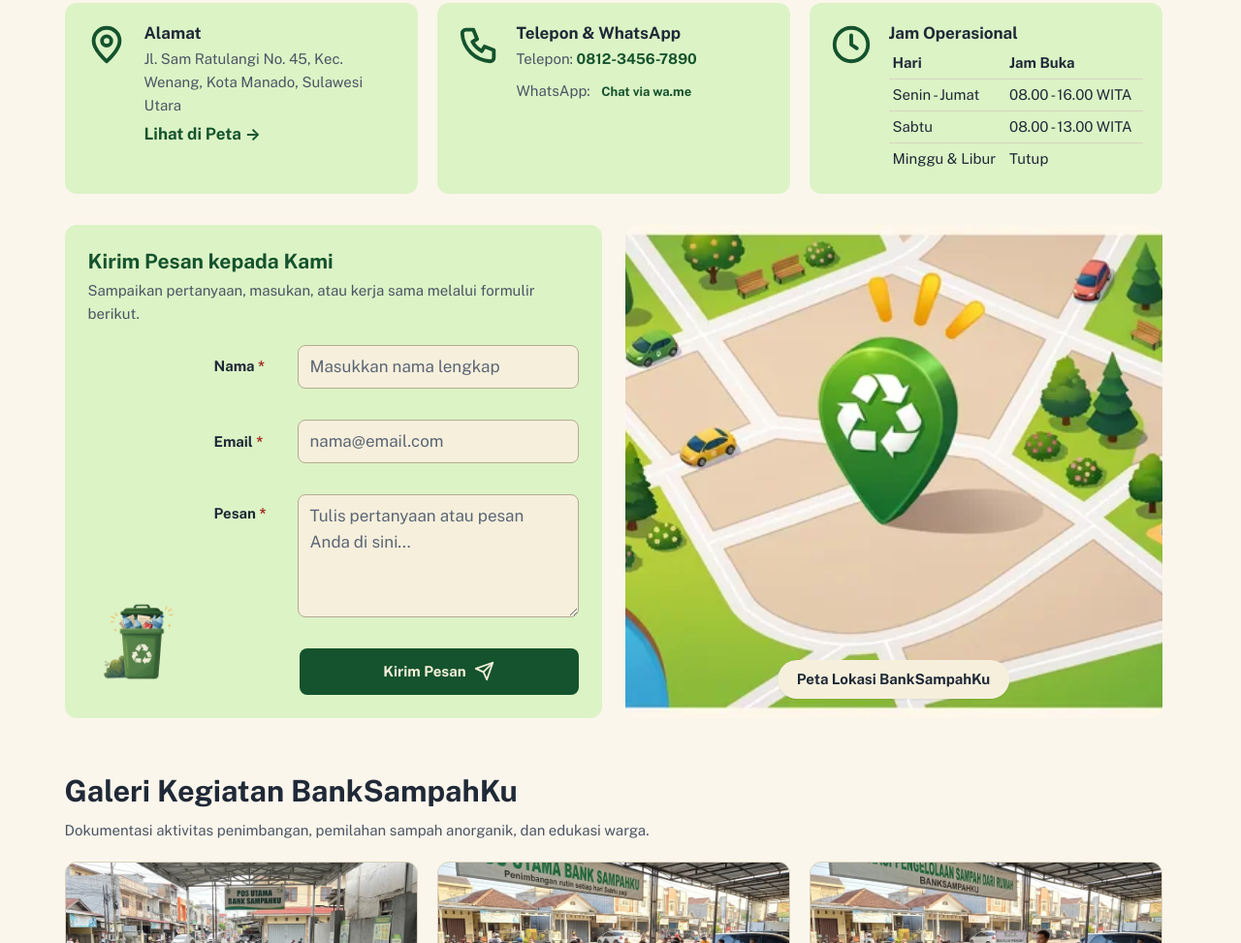
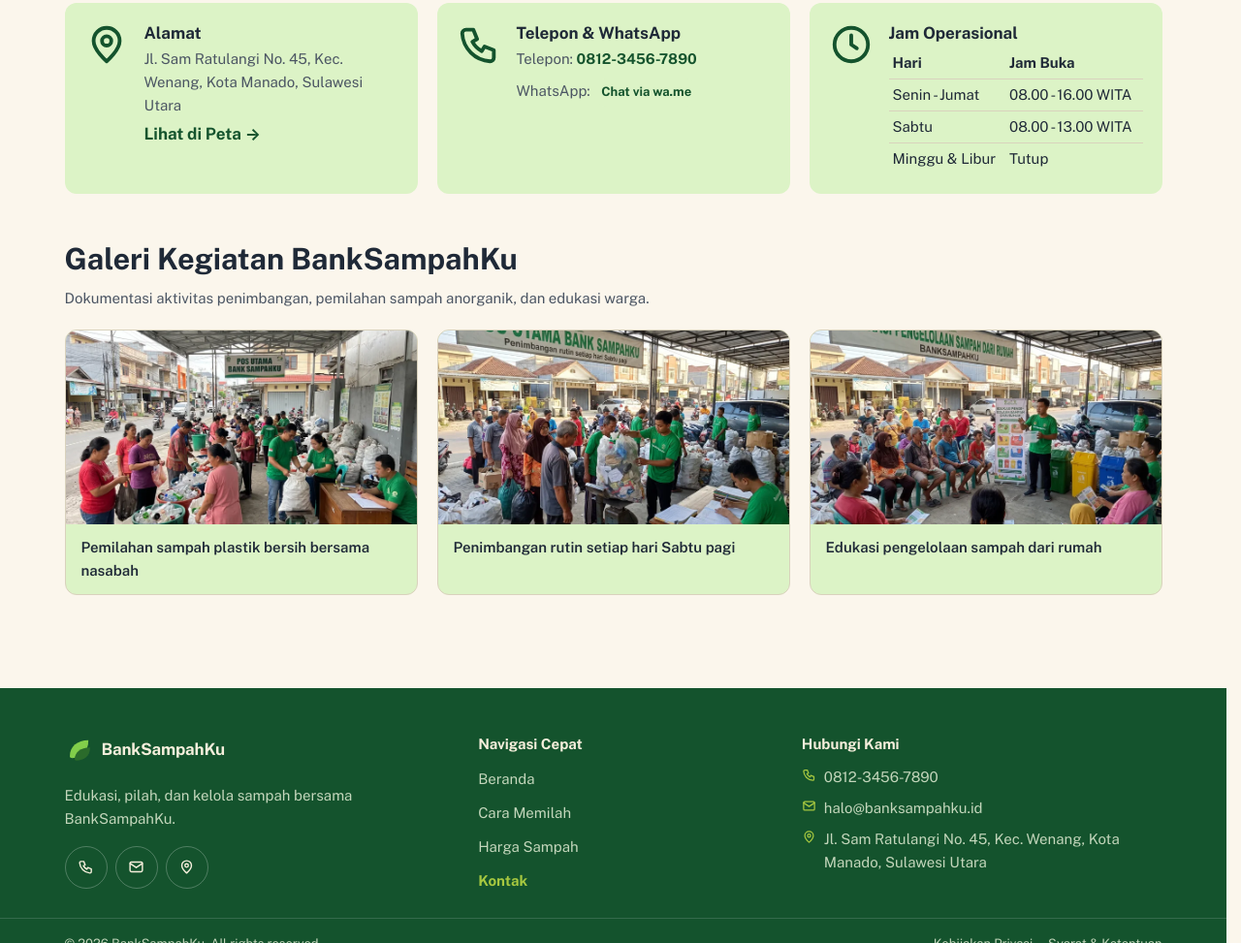
Before and after one commit to DaxnGo/BankSampahKu, a plain HTML site: page kontak.html in a window 1280 px wide. Shown: the part 384-1357 px from the top of the page at 97% size. Drawn offline with Linux system fonts and the light colour scheme.

Commit message:
refactor: hapus formulir kontak dan peta dari halaman kontak
Menghapus bagian Kirim Pesan kepada Kami dan kartu peta beserta skrip renderer terkait. Tautan Lihat di Peta kini mengarah ke Google Maps, dan validasi formulir kontak tidak lagi menangkap formulir login modal.

```diff
--- a/js/kontak.js
+++ b/js/kontak.js
@@ -2,7 +2,7 @@
 // Tujuan : Validasi formulir kontak dan pembesar foto galeri.
 
 document.addEventListener("DOMContentLoaded", function () {
-  const contactForm = document.querySelector(".contact-form form") || document.querySelector("form");
+  const contactForm = document.getElementById("contactForm");
 
   if (contactForm) {
     const nameInput = contactForm.querySelector('input[type="text"]');
--- a/kontak.html
+++ b/kontak.html
@@ -93,7 +93,7 @@
           <div class="info-content">
             <h2>Alamat</h2>
             <p>Jl. Sam Ratulangi No. 45, Kec. Wenang, Kota Manado, Sulawesi Utara</p>
-            <a class="contact-link" href="#peta-lokasi">Lihat di Peta &rarr;</a>
+            <a class="contact-link" href="https://www.google.com/maps/search/?api=1&amp;query=Jl.+Sam+Ratulangi+No.+45+Kec.+Wenang+Kota+Manado" target="_blank" rel="noopener noreferrer">Lihat di Peta &rarr;</a>
           </div>
         </article>
 
@@ -143,70 +143,6 @@
           </div>
         </article>
 
-      </div>
-    </section>
-
-    <section class="contact-main-section">
-      <div class="container contact-main-grid">
-
-        <div class="form-card">
-          <h2>Kirim Pesan kepada Kami</h2>
-          <p class="form-subtitle">Sampaikan pertanyaan, masukan, atau kerja sama melalui formulir berikut.</p>
-
-          <div class="form-layout">
-            <div class="bin-illustration" aria-hidden="true">
-              <img src="img/Icon-Tempat-Sampah.png" alt="Ilustrasi tempat sampah daur ulang dengan logo BankSampahKu" width="110" height="110">
-            </div>
-
-            <form id="contactForm" class="contact-form" novalidate>
-              <div class="form-group">
-                <div class="form-row">
-                  <label for="nama">Nama <span class="required-mark">*</span></label>
-                  <input type="text" id="nama" name="nama" placeholder="Masukkan nama lengkap" required>
-                </div>
-                <span class="error-message" id="error-nama" role="alert"></span>
-              </div>
-
-              <div class="form-group">
-                <div class="form-row">
-                  <label for="email">Email <span class="required-mark">*</span></label>
-                  <input type="email" id="email" name="email" placeholder="nama@email.com" required>
-                </div>
-                <span class="error-message" id="error-email" role="alert"></span>
-              </div>
-
-              <div class="form-group">
-                <div class="form-row form-row-top">
-                  <label for="pesan">Pesan <span class="required-mark">*</span></label>
-                  <textarea id="pesan" name="pesan" rows="4" placeholder="Tulis pertanyaan atau pesan Anda di sini..." required></textarea>
-                </div>
-                <span class="error-message" id="error-pesan" role="alert"></span>
-              </div>
-
-              <div class="form-submit-wrap">
-                <button type="submit" class="btn-submit">
-                  <span>Kirim Pesan</span>
-                  <svg class=" ikon ikon-send" viewBox="0 0 24 24" fill="none" stroke="currentColor" stroke-width="2" stroke-linecap="round" stroke-linejoin="round" aria-hidden="true" focusable="false"><path d="m22 2-7 20-4-9-9-4 20-7Z"/><path d="M22 2 11 13"/></svg>
-                </button>
-              </div>
-
-              <div id="formSuccess" class="form-success" role="status" hidden>
-                Terima kasih! Pesan Anda berhasil dikirim dan akan segera kami balas.
-              </div>
-            </form>
-          </div>
-        </div>
-
-          <div class="map-card" id="peta-lokasi">
-            <div class="map-illustration">
-              <picture>
-                <source type="image/webp" srcset="img/web/Peta-Kontak-800.webp 800w, img/web/Peta-Kontak-1600.webp 1600w" sizes="(max-width: 900px) 100vw, 45vw">
-                <img src="img/web/Peta-Kontak-1600.webp"
-                alt="Peta lokasi menuju pos utama BankSampahKu" width="1600" height="679" loading="lazy" decoding="async">
-              </picture>
-              <span class="map-badge">Peta Lokasi BankSampahKu</span>
-            </div>
-          </div>
       </div>
     </section>
 
@@ -263,7 +199,7 @@
         <div class="social-icons">
           <a href="tel:+6281234567890" class="social-btn" aria-label="Telepon BankSampahKu"><svg class="ikon" viewBox="0 0 24 24" fill="none" stroke="currentColor" stroke-width="2" stroke-linecap="round" stroke-linejoin="round" aria-hidden="true" focusable="false"><path d="M5 4h4l2 5-2.5 1.5a12 12 0 0 0 5 5L15 13l5 2v4a2 2 0 0 1-2 2A16 16 0 0 1 3 6a2 2 0 0 1 2-2Z"/></svg></a>
           <a href="mailto:halo@banksampahku.id" class="social-btn" aria-label="Email BankSampahKu"><svg class="ikon" viewBox="0 0 24 24" fill="none" stroke="currentColor" stroke-width="2" stroke-linecap="round" stroke-linejoin="round" aria-hidden="true" focusable="false"><rect x="3" y="5" width="18" height="14" rx="2"/><path d="m3 7 9 6 9-6"/></svg></a>
-          <a href="kontak.html#peta-lokasi" class="social-btn" aria-label="Lokasi BankSampahKu"><svg class="ikon" viewBox="0 0 24 24" fill="none" stroke="currentColor" stroke-width="2" stroke-linecap="round" stroke-linejoin="round" aria-hidden="true" focusable="false"><path d="M12 21s-7-6-7-11a7 7 0 1 1 14 0c0 5-7 11-7 11Z"/><circle cx="12" cy="10" r="2.5"/></svg></a>
+          <a href="https://www.google.com/maps/search/?api=1&amp;query=Jl.+Sam+Ratulangi+No.+45+Kec.+Wenang+Kota+Manado" target="_blank" rel="noopener noreferrer" class="social-btn" aria-label="Lokasi BankSampahKu"><svg class="ikon" viewBox="0 0 24 24" fill="none" stroke="currentColor" stroke-width="2" stroke-linecap="round" stroke-linejoin="round" aria-hidden="true" focusable="false"><path d="M12 21s-7-6-7-11a7 7 0 1 1 14 0c0 5-7 11-7 11Z"/><circle cx="12" cy="10" r="2.5"/></svg></a>
         </div>
       </div>
 
```
